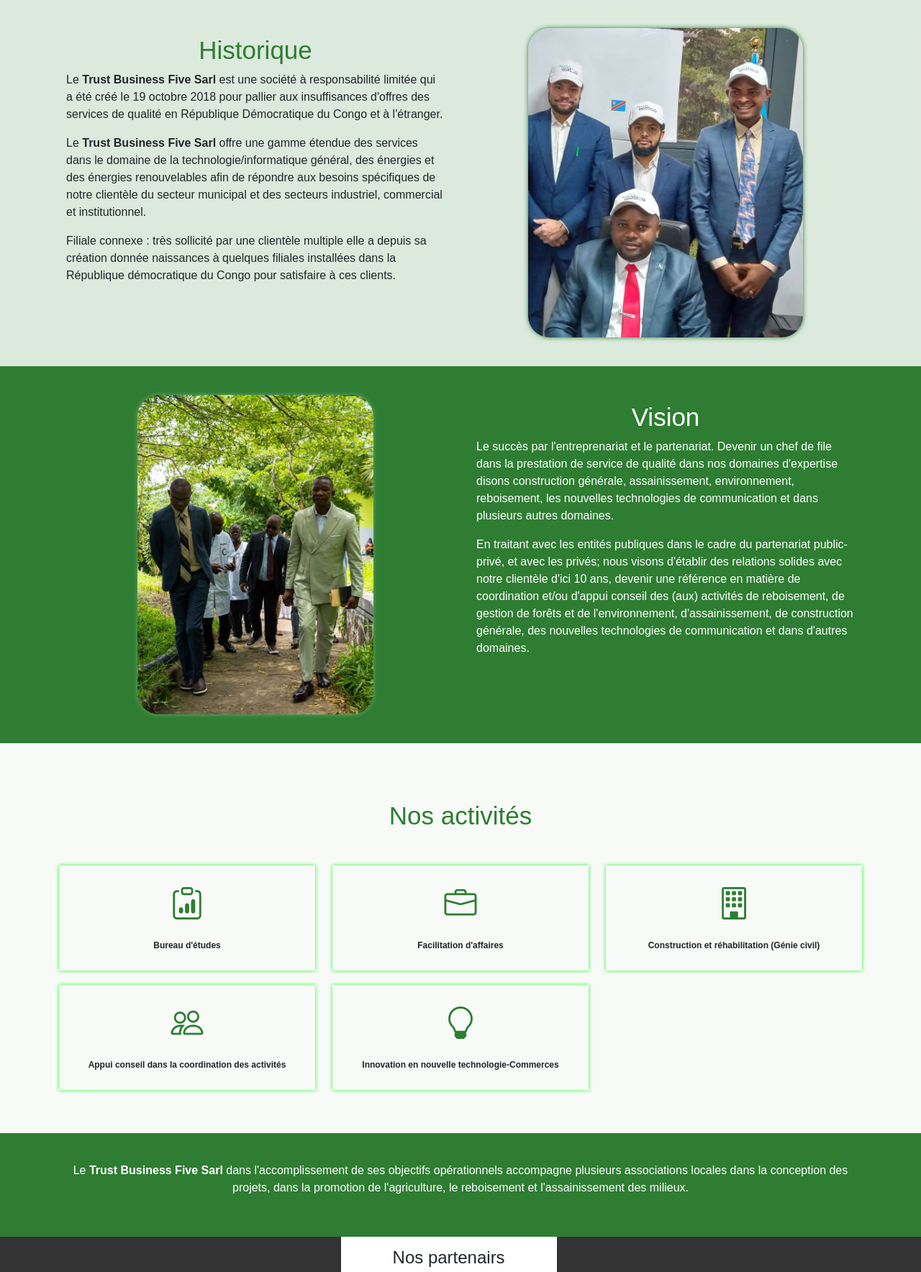
After one commit to trustb5/site-web-officiel-tbf, a Django app: page /about in a window 1280 px wide. The commit adds this page. Shown: the part 461-2229 px from the top of the page at 72% size. Run offline with Django 4.2, Linux system fonts and the light colour scheme; some libraries are stand-ins or nearby versions.

Commit message:
About page

```diff
--- a/home/urls.py
+++ b/home/urls.py
@@ -7,6 +7,7 @@
     path('', views.Home, name='home'),
     path('programme', views.Programme, name='programme'),
     path('offres', views.Offres, name='offres'),
+    path('about', views.About, name='about'),
 
     path('domaine/agriculture', views.DomaineAgri, name='agri'),
     path('domaine/economie', views.DomaineEcon, name='econ'),
--- a/home/views.py
+++ b/home/views.py
@@ -16,6 +16,10 @@
 
 def Programme(request):
     template_name = 'home/programme.html'
+    return render(request, template_name)
+
+def About(request):
+    template_name = 'home/about.html'
     return render(request, template_name)
 
 def Offres(request):
--- a/static/css/designs.css
+++ b/static/css/designs.css
@@ -719,7 +719,6 @@
     font-size: 1.1rem;
 }
 
-
 hr{
     color: #9b9b9b;
 }
@@ -728,6 +727,46 @@
     text-align: center;
     color: #f5f5f5;
 }
+
+
+/* About pages */
+.activities{
+    background-color: #2e7d3209;
+}
+
+.activities .container h1{
+    text-align: center;
+    color: #2e7d32;
+    font-size: 35px;
+}
+
+.boxacti{
+    box-shadow: 0 0 5px #11ff1d;
+    padding: 20px;
+    text-align: center;
+    margin-bottom: 20px;
+}
+
+.boxacti h4{
+    font-size: 12px;
+    font-weight: 800;
+}
+
+.boxacti p i{
+    color: #2e7d32;
+    font-size: 45px;
+}
+
+@media screen and (max-width: 992px) {
+    .accueil div img{
+        width: 160px;
+    }
+
+    .accueil h1{
+        font-size: 25px;
+    }
+}
+
 
 .addMission input, .addMission textarea {
     display: block;
--- /dev/null
+++ b/templates/home/about.html
@@ -0,0 +1,128 @@
+{% extends './base.html' %}
+{% block content %}
+
+    <section class="accueil">
+        <div class="container d-flex justify-content-center" style="text-align: center;">
+            <div>
+                <img src="static/images/TB5.jpg" alt="" width="200px" style="border-radius: 30px;">
+                <h1 style="font-size: 40px; color: #fff;">A propos de Trust Business Five</h1>
+            </div>
+        </div>
+    </section>
+    <section class="apropos" style="background-color: #2e7d322a;">
+        <div class="container">
+            <div class="row">
+                <div class="col-lg-6">
+                    <div style="margin: 10px;">
+                        <h3 style="text-align: center; color: #2e7d32; font-size: 35px;">Historique</h3>
+                        <p>
+                            Le <strong>Trust Business Five Sarl</strong> est une société à responsabilité limitée qui
+                            a été créé le 19 octobre 2018 pour pallier aux insuffisances d'offres
+                            des services de qualité en République Démocratique du Congo et à
+                            l'étranger.
+                        </p>
+                        <p>
+                            Le <strong>Trust Business Five Sarl</strong> offre une gamme étendue des services dans
+                            le domaine de la technologie/informatique général, des énergies et des
+                            énergies renouvelables afin de répondre aux besoins spécifiques de notre
+                            clientèle du secteur municipal et des secteurs industriel, commercial et
+                            institutionnel.
+                        </p>
+                        <p>
+                            Filiale connexe : très sollicité par une clientèle multiple elle a depuis
+                            sa création donnée naissances à quelques filiales installées dans la
+                            République démocratique du Congo pour satisfaire à ces clients.
+                        </p>
+                    </div>
+                </div>
+                <div class="col-lg-6">
+                    <div class="d-flex justify-content-center">
+                        <img src="static/images/DRG.jpg" alt="" width="70%" style="border-radius: 30px; box-shadow: 0 0 6px #2e7d32;">
+                    </div>
+                </div>
+            </div>
+        </div>
+    </section>
+    <section class="vision" style="background-color: #2e7d32;">
+        <div class="container">
+            <div class="row">
+                <div class="col-lg-6">
+                    <div class="d-flex justify-content-center">
+                        <img src="static/images/DGG.jpg" alt="" width="60%" style="border-radius: 30px; box-shadow: 0 0 6px #68a76c;">
+                    </div>
+                </div>
+                <div class="col-lg-6">
+                    <div style="margin: 10px; color: #fff;">
+                        <h3 style="text-align: center; font-size: 35px;">Vision</h3>
+                        <p>
+                            Le succès par l'entreprenariat et le partenariat. Devenir un chef de file
+                            dans la prestation de service de qualité dans nos domaines d'expertise
+                            disons construction générale, assainissement, environnement, reboisement,
+                            les nouvelles technologies de communication et dans plusieurs autres
+                            domaines.
+                        </p>
+                        <p>
+                            En traitant avec les entités publiques dans le cadre du partenariat public-privé,
+                            et avec les privés; nous visons d'établir des relations solides avec notre
+                            clientèle d'ici 10 ans, devenir une référence en matière de coordination et/ou
+                            d'appui conseil des (aux) activités de reboisement, de gestion de forêts et de
+                            l'environnement, d'assainissement, de construction générale, des nouvelles
+                            technologies de communication et dans d'autres domaines.
+                        </p>
+                    </div>
+                </div>
+            </div>
+        </div>
+    </section>
+    <section class="activities">
+        <div class="container">
+            <h1>Nos activités</h1>
+            <div class="row d-flex">
+                <div class="col-lg-4">
+                    <div class="boxacti">
+                        <p><i class="bi bi-clipboard-data"></i></p>
+                        <h4>Bureau d'études</h4>
+                    </div>
+                </div>
+                <div class="col-lg-4">
+                    <div class="boxacti">
+                        <p><i class="bi bi-briefcase"></i></p>
+                        <h4>Facilitation d'affaires</h4>
+                    </div>
+                </div>
+                <div class="col-lg-4">
+                    <div class="boxacti">
+                        <p><i class="bi-building"></i></p>
+                        <h4>Construction et réhabilitation (Génie civil)</h4>
+                    </div>
+                </div>
+                <div class="col-lg-4">
+                    <div class="boxacti">
+                        <p><i class="bi bi-people"></i></p>
+                        <h4>
+                            Appui conseil dans la coordination des activités
+                        </h4>
+                    </div>
+                </div>
+                <div class="col-lg-4">
+                    <div class="boxacti">
+                        <p><i class="bi bi-lightbulb"></i></p>
+                        <h4>Innovation en nouvelle technologie-Commerces</h4>
+                    </div>
+                </div>
+            </div>
+        </div>
+    </section>
+    <section class="expert" style="background-color: #2e7d32; color: #fff;">
+        <div class="container d-flex justify-content-center">
+            <p style="text-align: center;">
+                Le <strong>Trust Business Five Sarl</strong> dans l'accomplissement de ses
+                objectifs opérationnels  accompagne plusieurs associations
+                locales dans la  conception des projets, dans la promotion
+                de l'agriculture, le reboisement et l'assainissement des
+                milieux.
+            </p>
+        </div>
+    </section>
+
+{% endblock %}
--- a/templates/home/base.html
+++ b/templates/home/base.html
@@ -32,7 +32,7 @@
             </li>
             <li><a href="{% url 'home:offres' %}">Offres</a></li>
             <li><a href="{% url 'home:programme' %}">Programmes</a></li>
-            <li><a href="#about">À propos</a></li>
+            <li><a href="{% url 'home:about' %}">À propos</a></li>
             <li><a href="{% url 'home:home' %}#contact">Contact</a></li>
         </ul>
         <div>
@@ -123,7 +123,7 @@
                         d'offres des services de qualité en République
                         Démocratique du Congo et à l'étranger.
                     </p>
-                    <a href="#">En savoir plus</a>
+                    <a href="{% url 'home:about' %}">En savoir plus</a>
                 </div>
             </div>
         </div>
```
Also changed, not shown: templates/home/index.html (+5 -5 lines), static/images/DGG.jpg (added), static/images/DRG.jpg (added), tbf/settings.py (line endings or trailing spaces).
